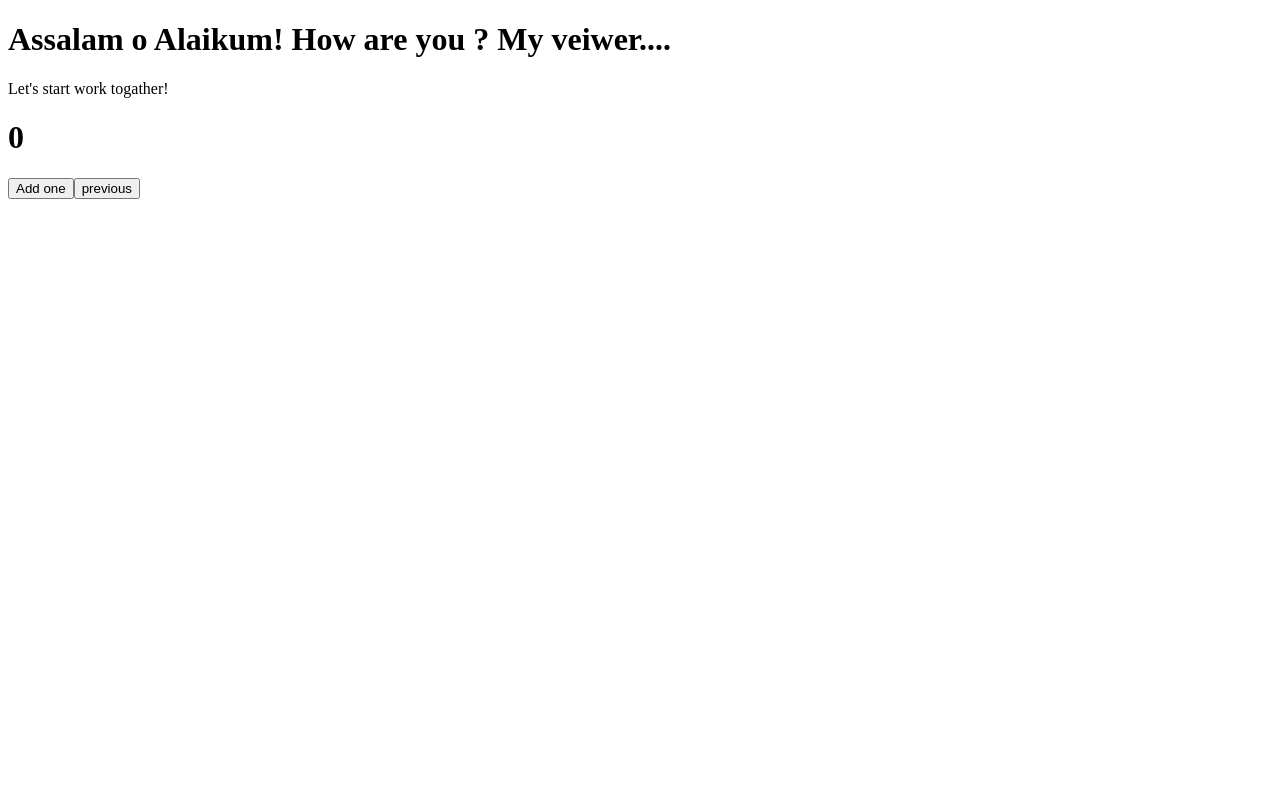
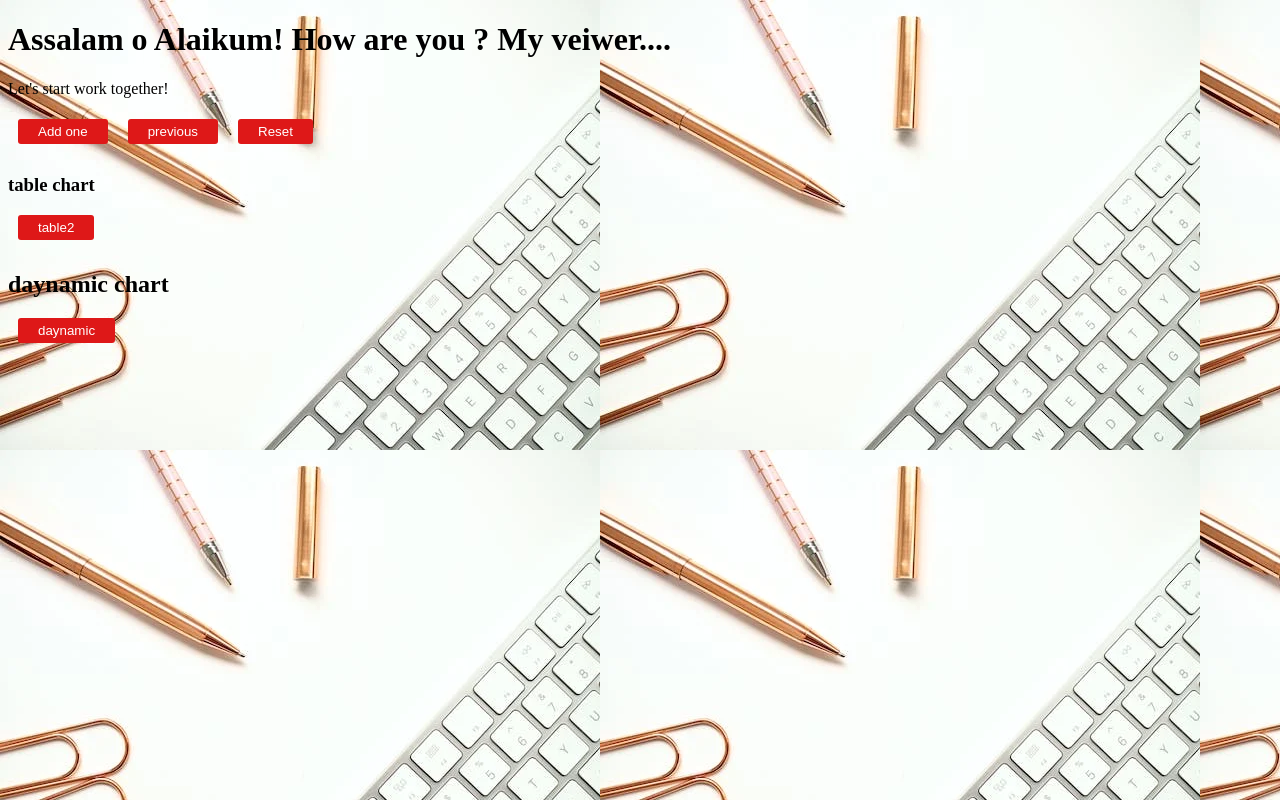
Before and after one commit to Saifullahafridi-github/counting-chart, a plain HTML site: page index.html in a window 1280 px wide. Drawn offline with Linux system fonts and the light colour scheme.

Commit message:
daynamic chart

```diff
--- a/index.html
+++ b/index.html
@@ -11,12 +11,19 @@
         How are you ?
         My veiwer....
     </h1>
-    <p> Let's start work togather!</p>
-    <h1 id="heading">0</h1>
+    <p> Let's start work together!</p>
+    <h1 id="heading"></h1>
     <button onclick="addone()" >Add one</button>
     <!-- add one code end -->
-    <h1></h1>
+    <!-- <h1 id="head2"></h1> -->
     <button onclick="previous()">previous</button>
+    <button onclick="Reset()">Reset</button><br><br>
+    <h3 id="head3">table chart</h3>
+    <button onclick="table2()">table2</button> <br><br>
+    <h2 id="head2">daynamic chart</h2>
+    <button onclick="daynamic(num++)">daynamic</button>
+
+
 
 
 
--- a/index.js
+++ b/index.js
@@ -8,3 +8,22 @@ function previous(){
     num--;
     doc.innerHTML=num
 }
+function Reset(){
+    num= 0;
+    doc.innerHTML=num
+}
+
+let tab=2;
+function table2(){
+    document.getElementById('head3') .innerHTML=""
+    for(let cou=1;cou<11;cou++){
+        document.getElementById('head3').innerHTML+= tab+'x'+ cou+'='+tab*cou+ "<br>"
+    }
+}
+
+function daynamic(isdp){
+document.getElementById('head2') .innerHTML=""
+for(let cou=1;cou<11;cou++){
+    document.getElementById('head2').innerHTML+= isdp+'x'+ cou+'='+isdp*cou+ "<br>"
+}
+}
--- a/style.css
+++ b/style.css
@@ -1,4 +1,13 @@
 button{
     float: left;
-    /* padding-left: 5px; */
+    padding: 5px 20px;
+    background: rgb(222, 24, 24);
+    color: white;
+    margin-inline: 10px;
+    border: 2px;
+    border-radius: 3px;
+
 }
+body{
+    background-image:url("3.webp") ;
+}
```
Also changed, not shown: 2.webp (added), 3.webp (added).
